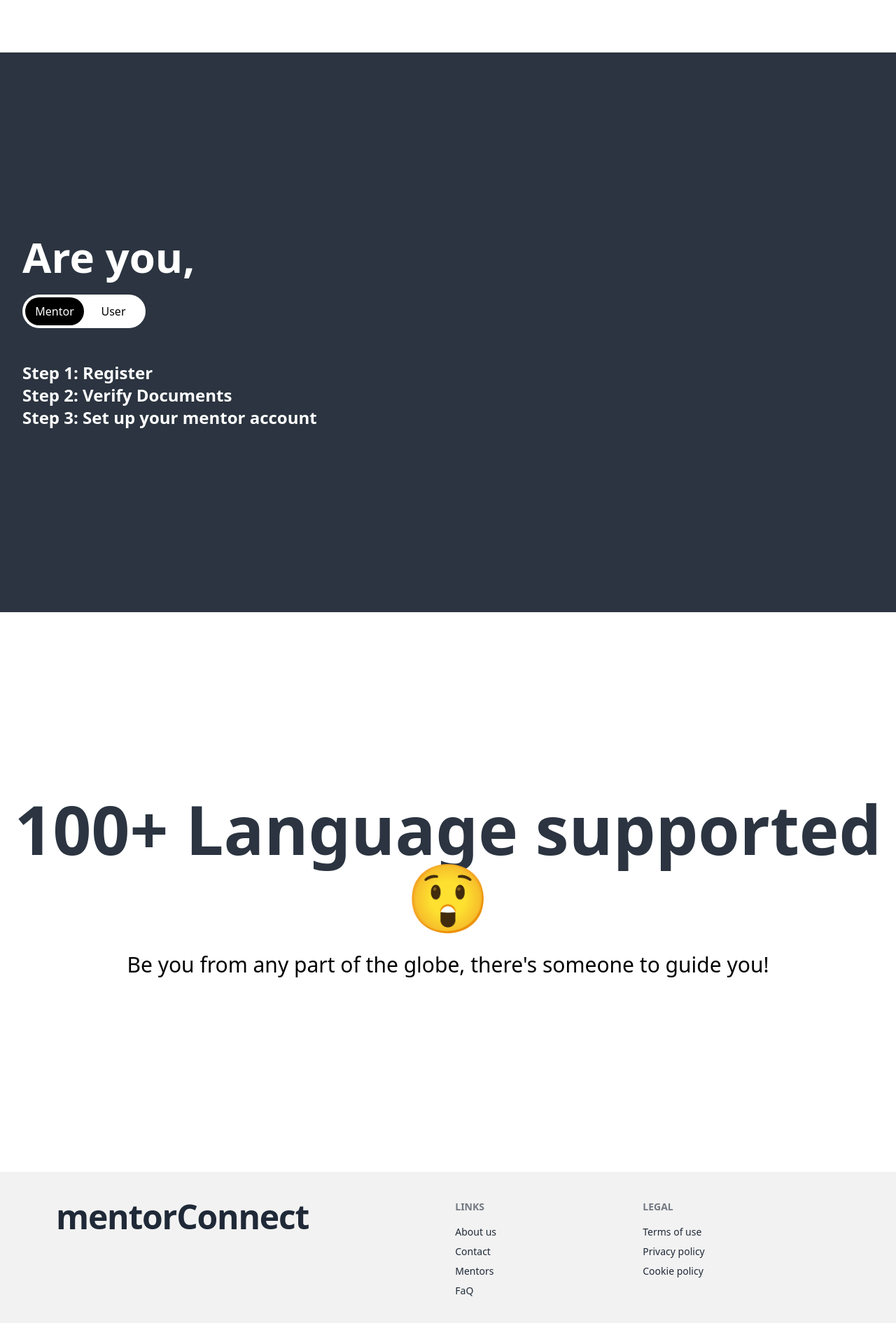
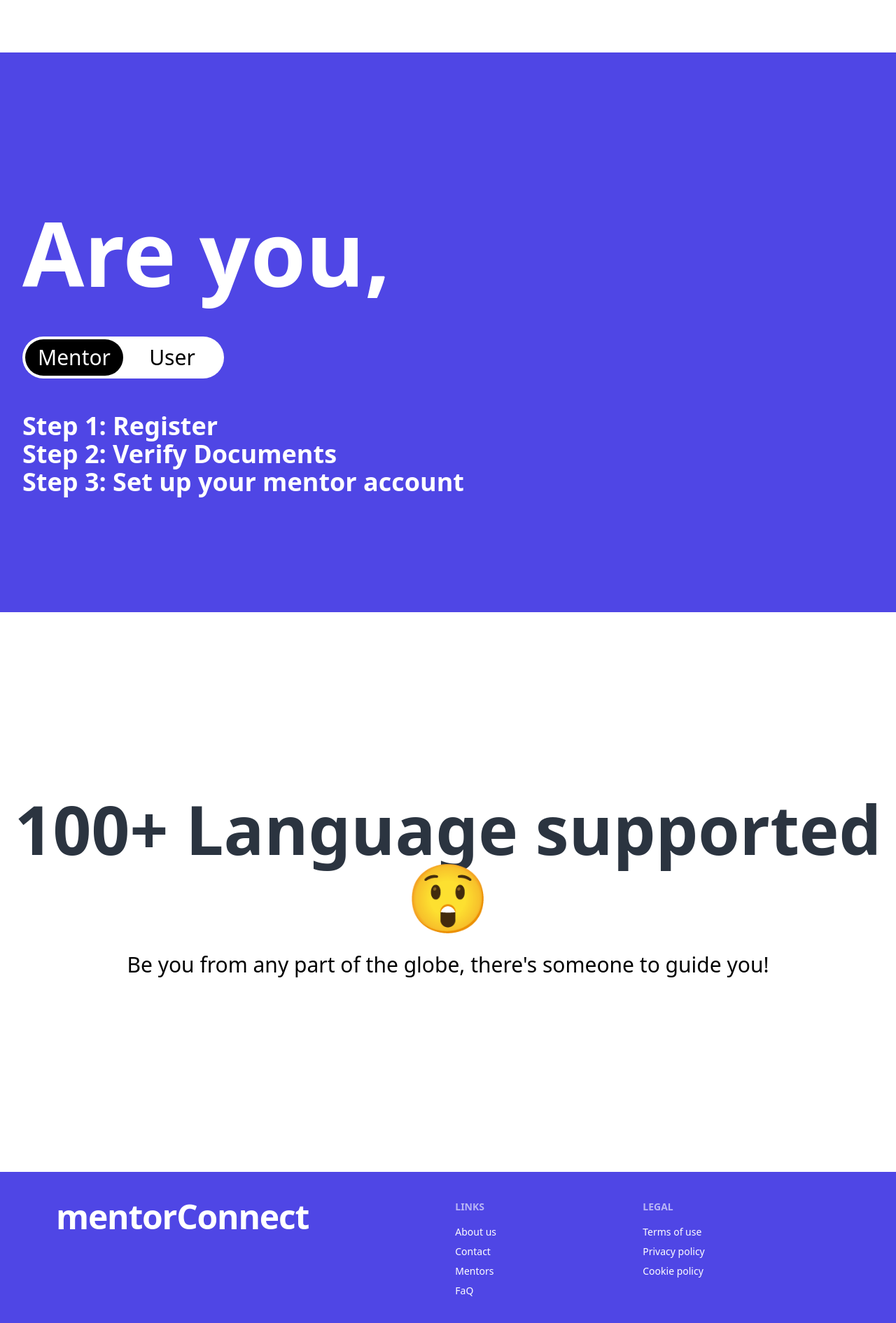
Before and after one commit to ayushsarode/mentorConnect, a React (Vite) app in the folder client/: page / in a window 1280 px wide. Shown: the part 725-2616 px from the top of the page at 70% size. Built offline with nearby package versions, Linux system fonts and the light colour scheme.

Commit message:
fix : theme (color)
Signed-off-by: Mayank Saharkar <mayanksaharkar@gmail.com>

```diff
--- a/client/src/components/Layout/Footer.jsx
+++ b/client/src/components/Layout/Footer.jsx
@@ -2,7 +2,7 @@ import React from "react";
 
 function Footer() {
   return (
-    <footer className="footer bg-base-200 text-base-content p-10 px-20">
+    <footer className="footer bg-indigo-600 text-white  p-10 px-20">
       <aside>
         <p className="text-5xl font-bold tracking-tight text-foreground">
           mentorConnect
--- a/client/src/components/Pages/Home/Steps.jsx
+++ b/client/src/components/Pages/Home/Steps.jsx
@@ -3,11 +3,11 @@ import {useState} from "react";
 function Steps() {
   const [selected, setSelected] = useState("Mentor");
   return (
-    <div className="h-[100dvh] bg-neutral flex   items-center">
+    <div className="h-[100dvh] bg-indigo-600 flex   items-center">
     <div className=" text-white p-8">
-        <h1 className="text-6xl font-bold">Are you,</h1>
+      <h1 className="text-9xl font-bold my-14">Are you,</h1>
       <div className="flex items-center mt-6 ">
-          <div className="bg-white rounded-full p-1 flex items-center w-44 cursor-pointer">
+        <div className="bg-white rounded-full p-1 flex items-center w-72 text-3xl cursor-pointer">
           <div
             onClick={() => setSelected("Mentor")}
             className={`w-1/2 text-center py-2  rounded-full ${
@@ -27,7 +27,7 @@ function Steps() {
           </div>
         </div>
       </div>
-        <div className="mt-12 text-2xl font-bold">
+      <div className="mt-12 text-4xl font-bold">
         {selected === "Mentor" ? (
           <>
             <p>Step 1: Register</p>
```
Lines whose indentation alone changed are shown as unchanged.
